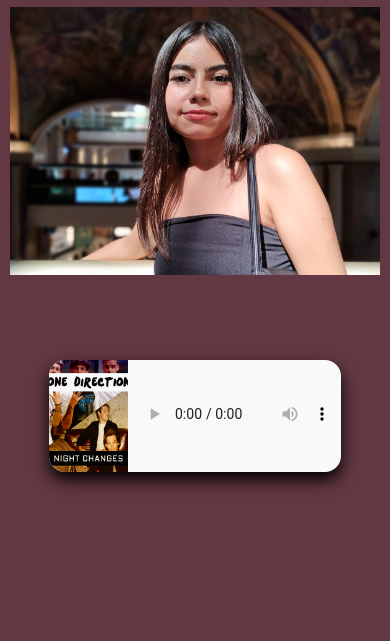
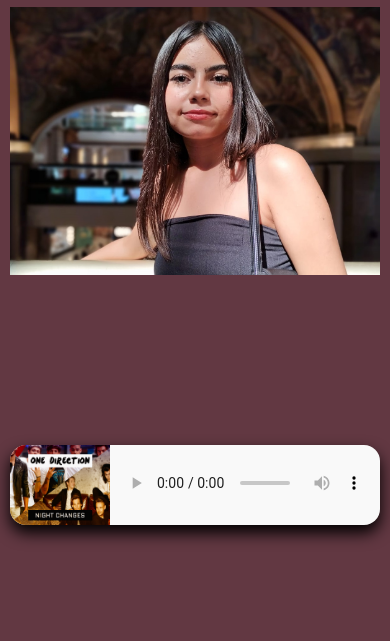
Before and after one commit to sebygalla/boda, a plain HTML site: page index.html in a window 390 px wide. Shown: the part 174-815 px from the top of the page. Drawn offline with nearby package versions, Linux system fonts and the light colour scheme.

Commit message:
reproductor

```diff
--- a/css/estilos.css
+++ b/css/estilos.css
@@ -657,8 +657,9 @@ section {
 
 @media (max-width:600px) {
 	.box {
-		height: 7rem;
-		width: 75%;
+		height: 5rem;
+		width: 95%;
+		margin-top: 30%;
 		margin-bottom: 30%;
 	}
 
```
